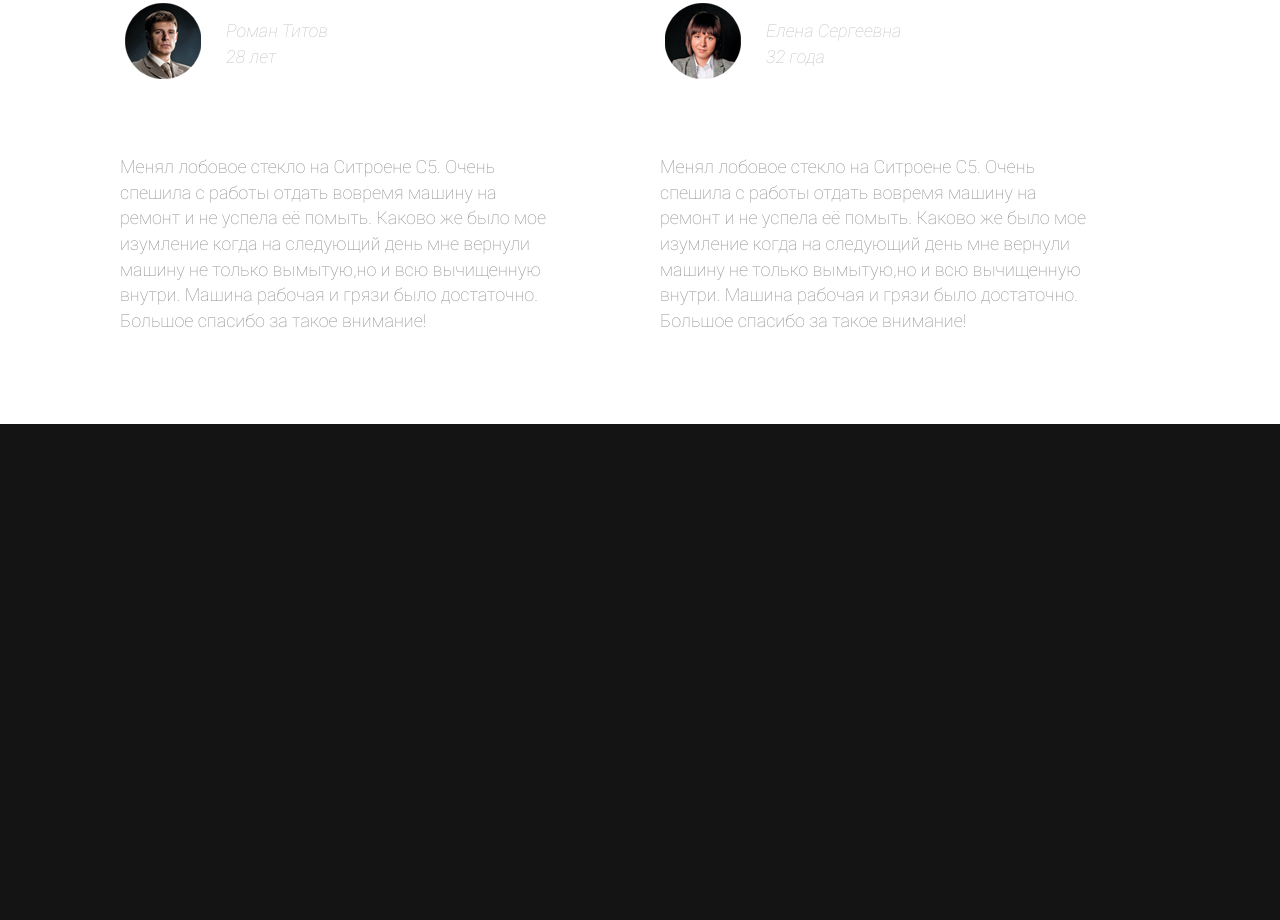
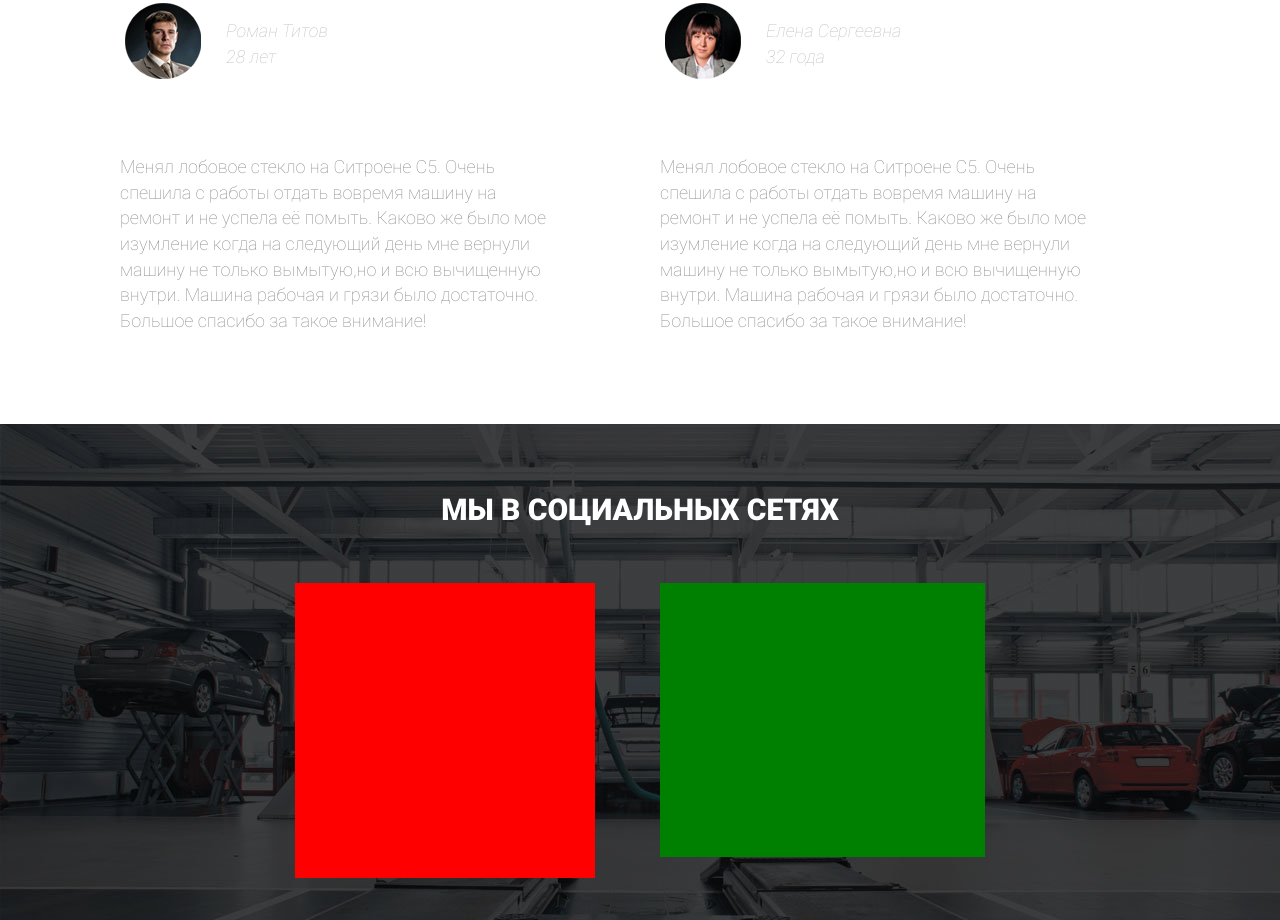
Before and after one commit to 0x4d59/sto_favorit, a website: page src/jade/index.jade in a window 1280 px wide. Shown: the part 2823-3743 px from the top of the page. Before the commit the page ends 3247 px from the top, so only its background shows below. Drawn offline with nearby package versions, Linux system fonts and the light colour scheme; files that its build step writes are made by us from their sources; files whose address does not match are found by name.

Commit message:
social layout wo vidgets

```diff
--- a/src/jade/index.jade
+++ b/src/jade/index.jade
@@ -19,3 +19,4 @@ html(lang="en")
       include ./greetings.jade
       include ./repair.jade
       include ./review.jade
+      include ./social.jade
--- /dev/null
+++ b/src/jade/social.jade
@@ -0,0 +1,11 @@
+//- social.jade
+
+div.wrapper__social
+  div.social
+    div.social__title  мы в социальных сетях
+    div.social__vidgets
+      div.social-vidgets.cf
+        div.social-vidgets__vk
+          div.social-vidgets-vk
+        div.social-vidgets__instagram
+          div.social-vidgets-instagram
--- /dev/null
+++ b/src/less/social.less
@@ -0,0 +1,37 @@
+// social.less
+
+.social{
+  background: url(../img/bg4.jpg);
+  height: 496px;
+  padding: 64px 0 0 0;
+}
+
+.social__title{
+  color: @white;
+  font-size: 30px;
+  font-family: 'robotoblack', sans-serif;
+  text-transform: uppercase;
+  text-align: center;
+}
+
+.social__vidgets{
+  width: 690px;
+  margin: 52px auto;
+}
+.social-vidgets__vk{
+  float: left;
+}
+.social-vidgets-vk{
+  width: 300px;
+  height: 295px;
+  background: red;
+}
+
+.social-vidgets__instagram{
+  float: right;
+}
+.social-vidgets-instagram{
+  width: 325px;
+  height: 274px;
+  background: green;
+}
--- a/src/less/style.less
+++ b/src/less/style.less
@@ -8,3 +8,4 @@
 @import 'greetings.less';
 @import 'repair.less';
 @import 'review.less';
+@import 'social.less';
```
Also changed, not shown: dist/css/style.css, dist/css/style.min.css, dist/index.html.
